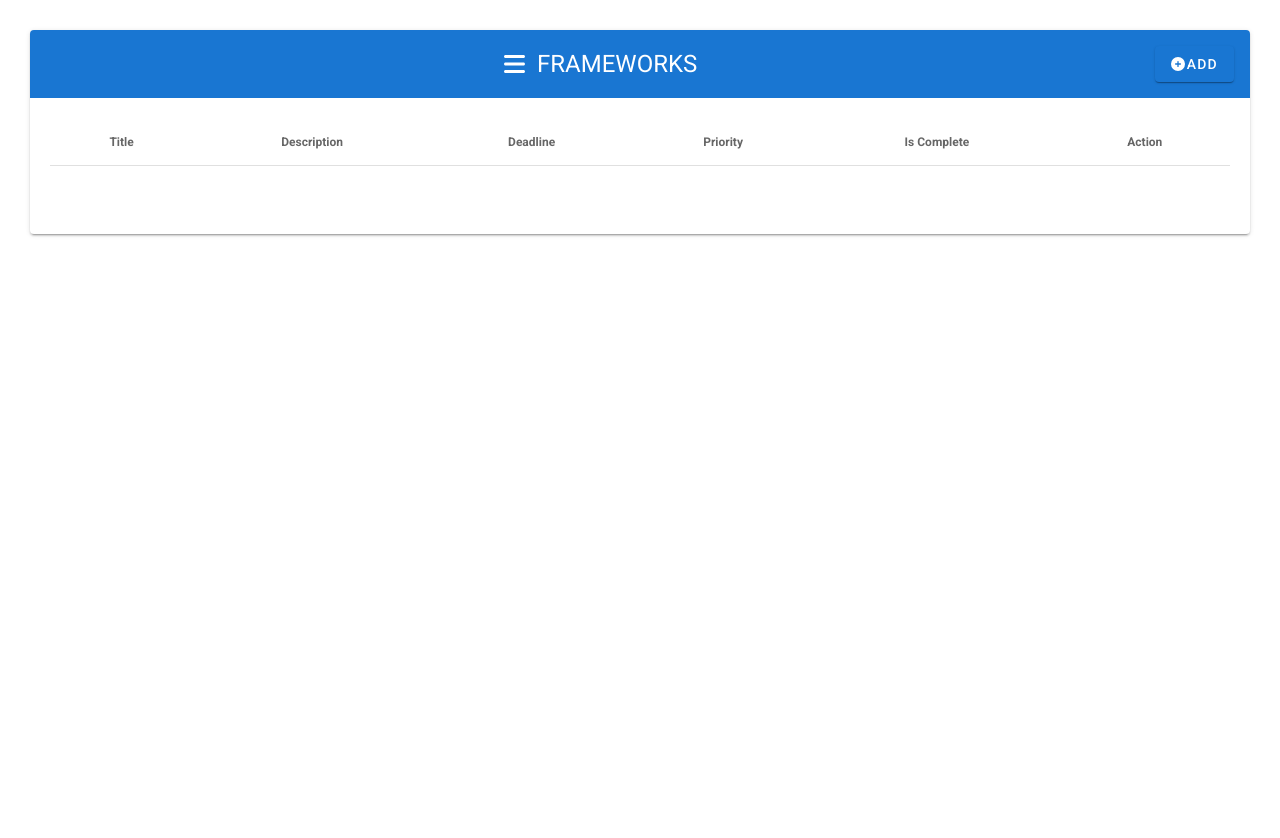
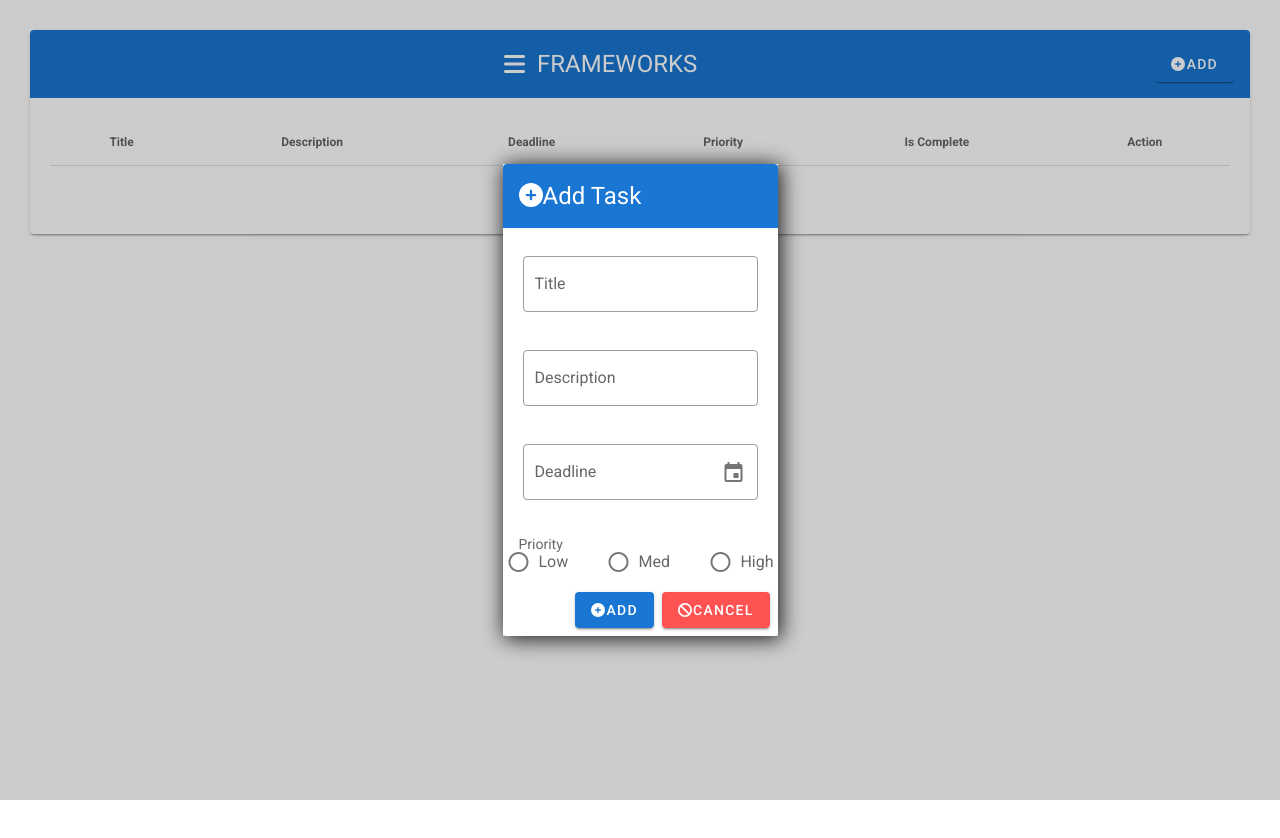
Before and after one commit to jeffpan602/To-Do-App, a Vue app in the folder todoapp/: page / in a window 1280 px wide. Shown: the top 838 px of the page. Built offline with nearby package versions, Linux system fonts and the light colour scheme.

Commit message:
added modal dialog box

```diff
--- /dev/null
+++ b/todoapp/src/components/modalDialog.vue
@@ -0,0 +1,96 @@
+<template>
+    <div class="modalDialog-background">
+        <div class="modalDialog">
+            <v-card>
+                <!-- panel header -->
+                <v-card-title class='headline primary justify-left' primary-title style='color: white;'>
+                    <div>
+                        <span class="fa-solid fa-circle-plus" />Add Task
+                    </div>
+                </v-card-title>
+                <!-- panel body-->
+                <v-form ref="form" lazy-validation>
+                    <v-layout class="elements mx-5 mb-0 mt-7">
+                        <v-text-field label="Title" outlined v-model="title" required />
+                    </v-layout>
+
+                    <v-layout class="element mx-5 my-2">
+                        <v-text-field label="Description" outlined v-model="description" required />
+                    </v-layout>
+
+                    <v-layout class="elements mx-5 my-0">
+                        <v-menu ref="menu" :close-on-content-click="false" :return-value.sync="deadline"
+                            transition="scale-transition" offset-y min-width="auto">
+                            <template v-slot:activator="{ on, attrs }">
+                                <v-text-field v-model="deadline" label="Deadline" append-icon="mdi-calendar"
+                                    v-bind="attrs" v-on="on" readonly outlined required />
+                            </template>
+                            <v-date-picker v-model="date" no-title scrollable>
+                                <v-spacer></v-spacer>
+                                <v-btn text color="primary" @click="menu = false"> Cancel </v-btn>
+                                <v-btn text color="primary" @click="$refs.menu.save(date)">OK</v-btn>
+                            </v-date-picker>
+                        </v-menu>
+                    </v-layout>
+
+                    <v-radio-group label="Priority" class="elements mx-4 my-0" v-model="priority">
+                        <v-layout align-start row d-flex justify-space-between>
+                            <v-radio label="Low" value="low" /> &nbsp;
+                            <v-radio label="Med" value="med" /> &nbsp;
+                            <v-radio label="High" value="high" />
+                        </v-layout>
+                    </v-radio-group>
+
+                    <v-layout justify-end class="elements mx-2 mt-0 mb-2">
+                        <div>
+                            <v-btn color="primary" elevation="2" @click="addTask" class="mr-2">
+                                <i class="fa-solid fa-circle-plus"></i> ADD
+                            </v-btn>
+                        </div>
+                        <v-btn color="error" elevation="2" @click="close"> <span class="fa-solid fa-ban" /> CANCEL
+                        </v-btn>
+                    </v-layout>
+                </v-form>
+            </v-card>
+        </div>
+    </div>
+</template>
+
+<script>
+</script>
+
+<style>
+.modalDialog-background {
+    position: fixed;
+    top: 0;
+    bottom: 0;
+    left: 0;
+    right: 0;
+    z-index: 99;
+    background-color: rgba(0, 0, 0, 0.2);
+    display: flex;
+    justify-content: center;
+    align-items: center;
+}
+
+.modalDialog {
+    background: white;
+    box-shadow: 2px 2px 20px 2px;
+    overflow-x: auto;
+    display: flex;
+    flex-direction: column;
+}
+
+.modalDialog {
+    background: white;
+    box-shadow: 2px 2px 20px 1px;
+    overflow-x: auto;
+    display: flex;
+    flex-direction: column;
+}
+
+.element {
+    margin: 15px 15px;
+    padding: 0px;
+}
+</style>
--- a/todoapp/src/components/toDo.vue
+++ b/todoapp/src/components/toDo.vue
@@ -35,11 +35,17 @@
                 </template>
             </v-simple-table>
         </v-card>
+        <modalDialog />
     </v-app>
 </template>
 <script>
+import modalDialog from './modalDialog.vue';
 //master
 export default {
+    name: 'toDo',
+    components: {
+        modalDialog
+    },
     //life cycles
     created() { },
     //methods
```
